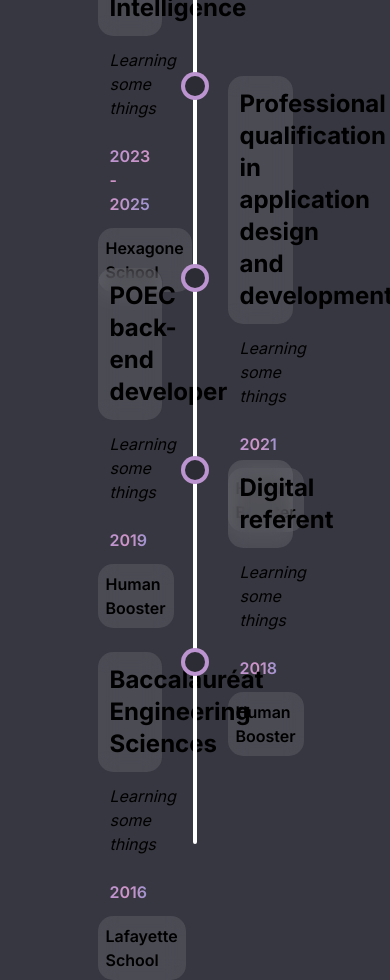
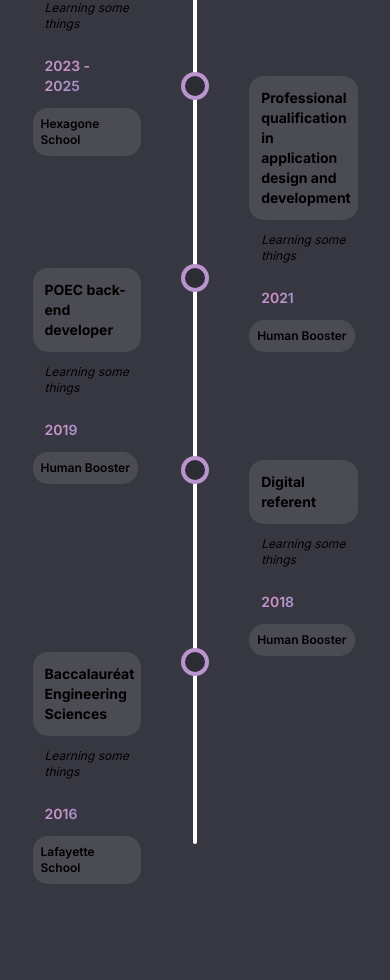
Before and after one commit to AlexandreFyl/NextJsResume, a Next.js app: page / in a window 390 px wide. Shown: the part 2040-3020 px from the top of the page. After the commit the page ends 2980 px from the top, so only its background shows below. Built offline with nearby package versions, Linux system fonts and the light colour scheme.

Commit message:
responsive done, need to see on a real device if i need to put every descriptions on the same side, but breaking UI :(

```diff
--- a/src/app/components/Education.tsx
+++ b/src/app/components/Education.tsx
@@ -16,7 +16,7 @@ const Education = () => {
         Education
       </motion.h2>
       {/* List container */}
-      <div className="w-1/2 py-24 ">
+      <div className="w-5/6 md:w-1/2 py-24 ">
         {/* ========================================== */}
         {/* ================= ITEM 1 ================= */}
         {/* ========================================== */}
@@ -26,17 +26,19 @@ const Education = () => {
           {/* Left */}
           <div className="w-1/3">
             {/* Degree */}
-            <div className="glassmorphism p-3 text-2xl font-bold">
+            <div className="glassmorphism p-3 text-sm md:text-2xl font-bold">
               Master's degree Artificial Intelligence
             </div>
             {/* Description */}
-            <div className="p-3 italic">Learning some things</div>
+            <div className="p-3 italic text-xs md:text-base">
+              Learning some things
+            </div>
             {/* Date */}
-            <div className="p-3 font-semibold">
+            <div className="p-3 font-semibold text-sm md:text-base">
               <span className="text-gradient">2023 - 2025</span>
             </div>
             {/* School */}
-            <div className="glassmorphism font-semibold p-2 w-fit">
+            <div className="glassmorphism font-semibold p-2 w-fit text-xs md:text-base">
               Hexagone School
             </div>
           </div>
@@ -70,17 +72,19 @@ const Education = () => {
           {/* Right */}
           <div className="w-1/3 ">
             {/* Degree */}
-            <div className="glassmorphism p-3 text-2xl font-bold">
+            <div className="glassmorphism p-3 text-sm md:text-2xl font-bold">
               Professional qualification in application design and development
             </div>
             {/* Description */}
-            <div className="p-3 italic">Learning some things</div>
+            <div className="p-3 italic text-xs md:text-base">
+              Learning some things
+            </div>
             {/* Date */}
-            <div className="p-3 font-semibold">
+            <div className="p-3 font-semibold text-sm md:text-base">
               <span className="text-gradient">2021</span>
             </div>
             {/* School */}
-            <div className="glassmorphism font-semibold p-2 w-fit">
+            <div className="glassmorphism font-semibold p-2 w-fit text-xs md:text-base">
               Human Booster
             </div>
           </div>
@@ -94,17 +98,19 @@ const Education = () => {
           {/* Left */}
           <div className="w-1/3">
             {/* Degree */}
-            <div className="glassmorphism p-3 text-2xl font-bold">
+            <div className="glassmorphism p-3 text-sm md:text-2xl font-bold">
               POEC back-end developer
             </div>
             {/* Description */}
-            <div className="p-3 italic">Learning some things</div>
+            <div className="p-3 italic text-xs md:text-base">
+              Learning some things
+            </div>
             {/* Date */}
-            <div className="p-3 font-semibold">
+            <div className="p-3 font-semibold text-sm md:text-base">
               <span className="text-gradient">2019</span>
             </div>
             {/* School */}
-            <div className="glassmorphism font-semibold p-2 w-fit">
+            <div className="glassmorphism font-semibold p-2 w-fit text-xs md:text-base">
               Human Booster
             </div>
           </div>
@@ -138,17 +144,19 @@ const Education = () => {
           {/* Right */}
           <div className="w-1/3 ">
             {/* Degree */}
-            <div className="glassmorphism p-3 text-2xl font-bold">
+            <div className="glassmorphism p-3 text-sm md:text-2xl font-bold">
               Digital referent
             </div>
             {/* Description */}
-            <div className="p-3 italic">Learning some things</div>
+            <div className="p-3 italic text-xs md:text-base">
+              Learning some things
+            </div>
             {/* Date */}
-            <div className="p-3 font-semibold">
+            <div className="p-3 font-semibold text-sm md:text-base">
               <span className="text-gradient">2018</span>
             </div>
             {/* School */}
-            <div className="glassmorphism font-semibold p-2 w-fit">
+            <div className="glassmorphism font-semibold p-2 w-fit text-xs md:text-base">
               Human Booster
             </div>
           </div>
@@ -162,17 +170,19 @@ const Education = () => {
           {/* Left */}
           <div className="w-1/3">
             {/* Degree */}
-            <div className="glassmorphism p-3 text-2xl font-bold">
+            <div className="glassmorphism p-3 text-sm md:text-2xl font-bold">
               Baccalauréat Engineering Sciences
             </div>
             {/* Description */}
-            <div className="p-3 italic">Learning some things</div>
+            <div className="p-3 italic text-xs md:text-base">
+              Learning some things
+            </div>
             {/* Date */}
-            <div className="p-3 font-semibold">
+            <div className="p-3 font-semibold text-sm md:text-base">
               <span className="text-gradient">2016</span>
             </div>
             {/* School */}
-            <div className="glassmorphism font-semibold p-2 w-fit">
+            <div className="glassmorphism font-semibold p-2 w-fit text-xs md:text-base">
               Lafayette School
             </div>
           </div>
```
